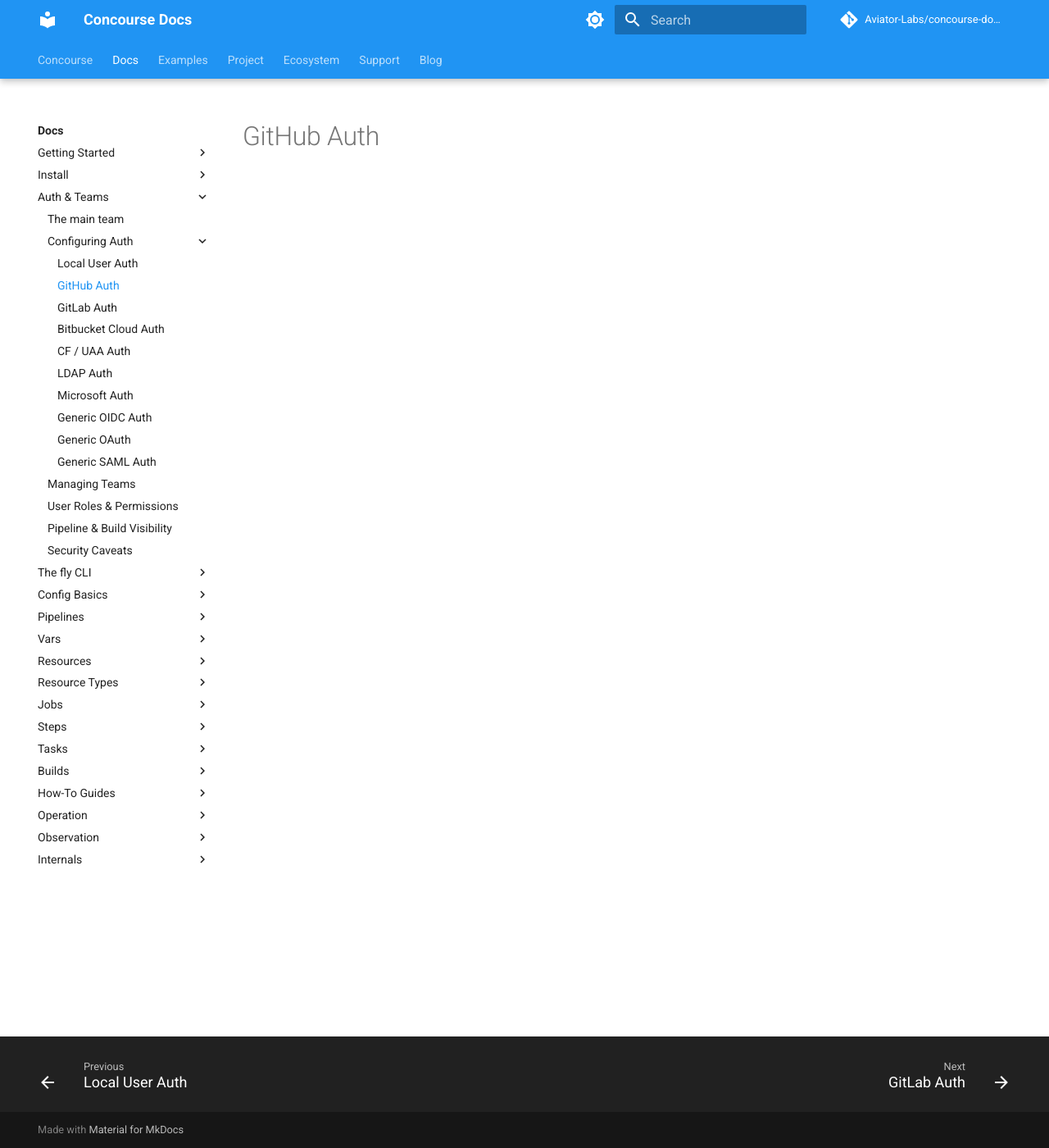
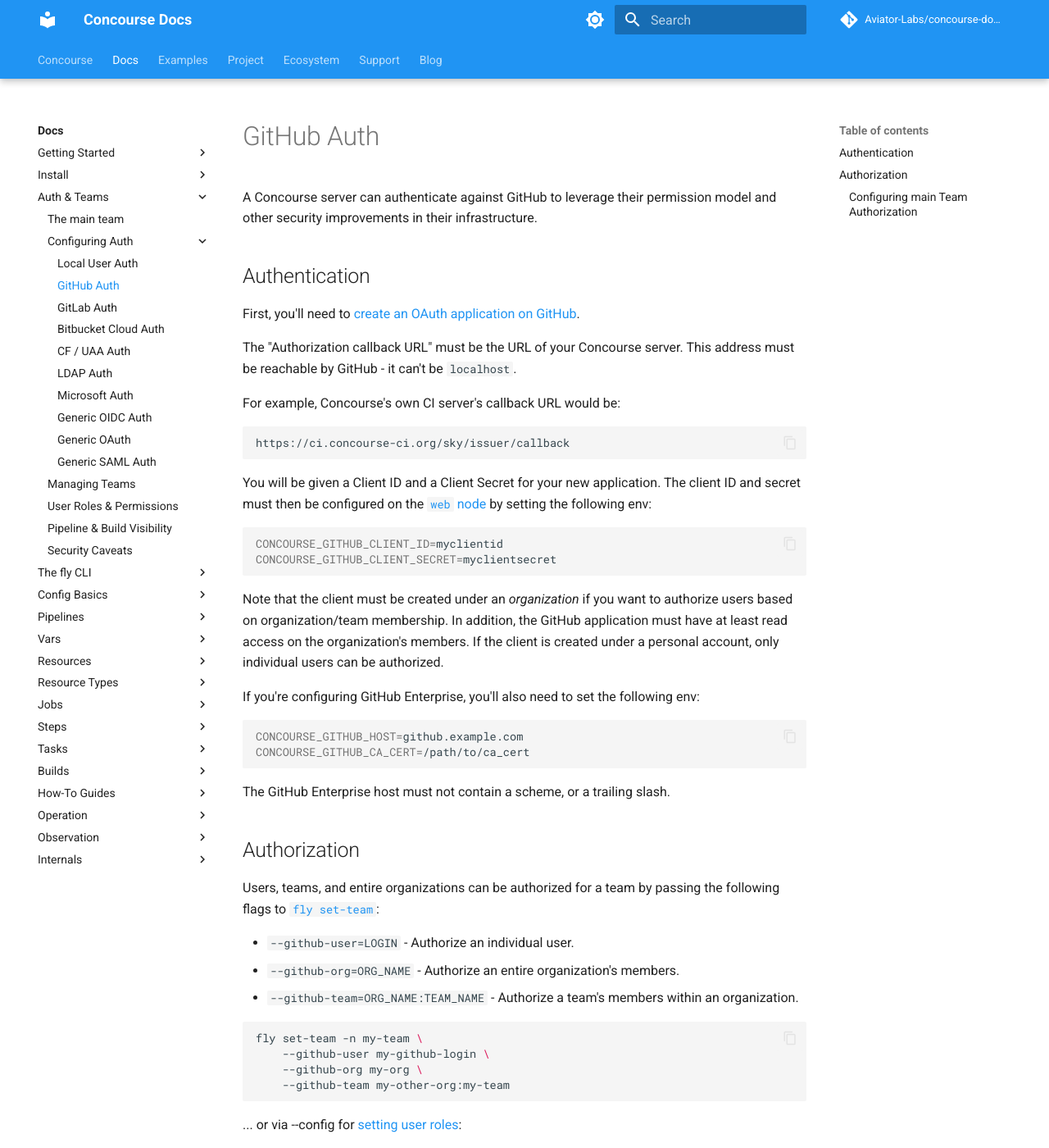
Before and after one commit to Aviator-Labs/concourse-docs, an MkDocs documentation site: the page built from docs/docs/auth-and-teams/configuring/github.md, in a window 1280 px wide and 1400 px high. Shown: the whole window at 82% size. Built offline with MkDocs 1.6.1 and Material for MkDocs 9.7.7, drawn with Linux system fonts in a browser that asks for light colours; comment, search, counter and statistics services are not loaded; some of the changed text lies outside the part shown.

Commit message:
docx: github.md auth configuration
Signed-off-by: Kevin Bimonte <kbimonte@gmail.com>

````diff
--- a/docs/docs/auth-and-teams/configuring/github.md
+++ b/docs/docs/auth-and-teams/configuring/github.md
@@ -1,3 +1,80 @@
 ---
 title: GitHub Auth
 ---
+
+A Concourse server can authenticate against GitHub to leverage their permission model and other security improvements in
+their infrastructure.
+
+## Authentication
+
+First, you'll need to [create an OAuth application on GitHub](https://github.com/settings/applications/new).
+
+The "Authorization callback URL" must be the URL of your Concourse server. This address must be reachable by GitHub - it
+can't be `localhost`.
+
+For example, Concourse's own CI server's callback URL would be:
+
+```
+https://ci.concourse-ci.org/sky/issuer/callback
+```
+
+You will be given a Client ID and a Client Secret for your new application. The client ID and secret must then be
+configured on the [`web` node](../../install/running-web.md) by setting the following env:
+
+```shell
+CONCOURSE_GITHUB_CLIENT_ID=myclientid
+CONCOURSE_GITHUB_CLIENT_SECRET=myclientsecret
+```
+
+Note that the client must be created under an _organization_ if you want to authorize users based on organization/team
+membership. In addition, the GitHub application must have at least read access on the organization's members. If the
+client is created under a personal account, only individual users can be authorized.
+
+If you're configuring GitHub Enterprise, you'll also need to set the following env:
+
+```shell
+CONCOURSE_GITHUB_HOST=github.example.com
+CONCOURSE_GITHUB_CA_CERT=/path/to/ca_cert
+```
+
+The GitHub Enterprise host must not contain a scheme, or a trailing slash.
+
+## Authorization
+
+Users, teams, and entire organizations can be authorized for a team by passing the following flags to [
+`fly set-team`](../managing-teams.md#fly-set-team):
+
+* `--github-user=LOGIN` - Authorize an individual user.
+* `--github-org=ORG_NAME` - Authorize an entire organization's members.
+* `--github-team=ORG_NAME:TEAM_NAME` - Authorize a team's members within an organization.
+
+```shell
+fly set-team -n my-team \
+    --github-user my-github-login \
+    --github-org my-org \
+    --github-team my-other-org:my-team
+```
+
+... or via --config for [setting user roles](../managing-teams.md#setting-user-roles):
+
+```yaml
+roles:
+  - name: member
+    github:
+      users: [ "my-github-login" ]
+      orgs: [ "my-org" ]
+      teams: [ "my-other-org:my-team" ]
+```
+
+### Configuring `main` Team Authorization
+
+GitHub users, teams, and organizations can be added to the [`main` team](../main-team.md) authorization config by
+setting the following env on the [`web` node](../../install/running-web.md):
+
+```shell
+CONCOURSE_MAIN_TEAM_GITHUB_ORG=org-name
+CONCOURSE_MAIN_TEAM_GITHUB_TEAM=org-name:team-name
+CONCOURSE_MAIN_TEAM_GITHUB_USER=some-user
+```
+
+Multiple orgs, teams, and users may be specified by comma-separating them.
````
